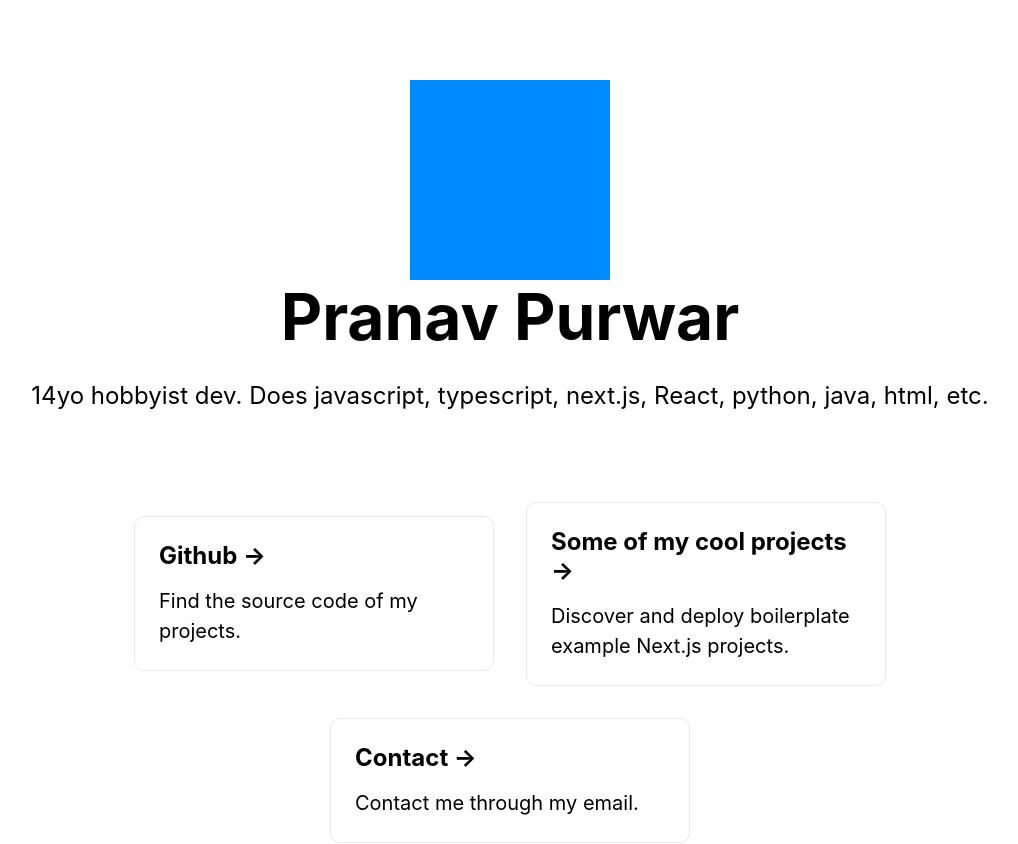
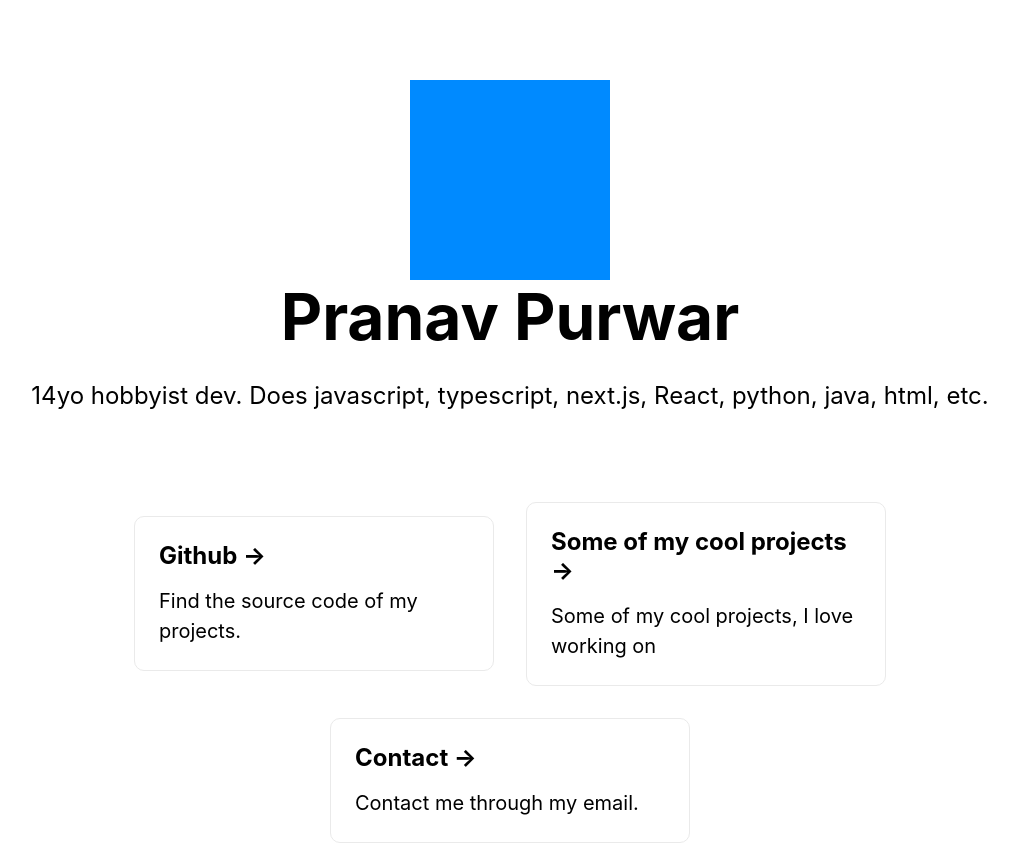
Before and after one commit to PranavPurwar/old-website, a Next.js app: page / in a window 1280 px wide. Shown: the top 844 px of the page, without its empty margins (130-1148 px from the left). Built offline with nearby package versions, Linux system fonts and the light colour scheme.

Commit message:
update text and add metadata

```diff
--- a/pages/index.js
+++ b/pages/index.js
@@ -3,6 +3,10 @@ import Head from 'next/head'
 export default function Home() {
   return (
     <div className="container">
+    <meta name="title" content="Pranav Purwar - Web and Android Developer" />
+    <meta name="description" content="Knows Next.js, Javascript, Typescript, Java, Python, Html amd many more..." />
+    <meta name="author" content="Pranav Purwar" />
+
       <Head>
         <title>Pranav Purwar</title>
         <link rel="icon" href="/favicon.ico" />
@@ -29,7 +33,7 @@ export default function Home() {
             className="card"
           >
             <h3>Some of my cool projects &rarr;</h3>
-            <p>Discover and deploy boilerplate example Next.js projects.</p>
+            <p>Some of my cool projects, I love working on</p>
           </a>
 
           <a
```
